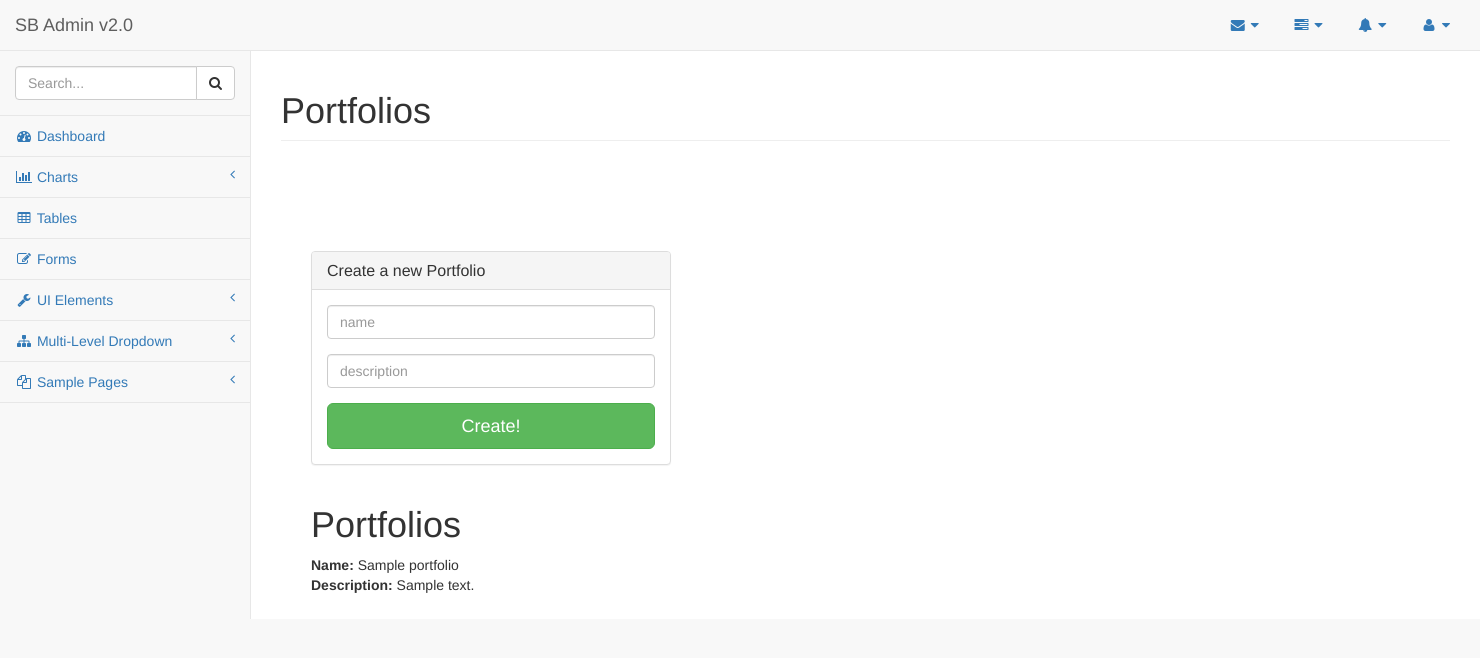
After one commit to asarchami/stock-movements, a Flask app: page /portfolios in a window 1480 px wide. The commit adds this page. Shown: the top 658 px of the page. Run offline with Flask 2, Linux system fonts and the light colour scheme; a user stored in the database is signed in; tables that the repository leaves empty hold one stand-in row (values such as "Sample post"); some libraries are stand-ins or nearby versions.

Commit message:
created simple portfolio

```diff
--- a/project/home/forms.py
+++ b/project/home/forms.py
@@ -1,11 +1,22 @@
+"""Forms for home."""
 from flask_wtf import FlaskForm
-from wtforms import TextField, PasswordField
-from wtforms.validators import DataRequired, Length, Email, EqualTo
+from wtforms import TextField
+from wtforms.validators import DataRequired, Length
 
 
 class MessageForm(FlaskForm):
-    """Login Form"""
+    """Login Form."""
+
     title = TextField('Title', validators=[DataRequired()])
     description = TextField('Description',
                             validators=[DataRequired(),
                                         Length(min=6, max=140)])
+
+
+class PortfolioForm(FlaskForm):
+    """Portfolio form."""
+
+    name = TextField('Name', validators=[DataRequired()])
+    description = TextField('Description',
+                            validators=[DataRequired(),
+                                        Length(min=6, max=140)])
--- a/project/home/templates/index.html
+++ b/project/home/templates/index.html
@@ -1,6 +1,6 @@
 {% extends 'base.html' %}
+{% block page_title %}Blog{% endblock %}
 {% block content %}
-  <h1>Welcome to Flask!</h1>
   <br />
   <p>Click <a href="/logout">here</a> to logout.</p>
   <!-- post form -->
--- /dev/null
+++ b/project/home/templates/portfolios.html
@@ -0,0 +1,50 @@
+{% extends 'base.html' %}
+{% block page_title %}Portfolios{% endblock %}
+{% block content %}
+  <!-- post form -->
+  <div class="container">
+    <div class="row">
+      <div class="col-md-4">
+        <div class="login-panel panel panel-default">
+          <div class="panel-heading">
+            <h3 class="panel-title">Create a new Portfolio</h3>
+          </div>
+          <div class="panel-body">
+            <form class="form-signin" role="form" action="" method="post">
+              <fieldset>
+                {{ form.csrf_token }}
+                <div class="form-group{{ ' has-error' if form.name.errors else '' }}">
+                  {{ form.name(placeholder='name', class_='form-control') }}
+                  <span class="error">
+                    {% if form.name.errors %}
+                    {% for error in form.name.errors %}
+                    <label class="control-label" for="name">{{ error }}</label>
+                    {% endfor %}
+                    {% endif %}
+                  </span>
+                </div>
+                <div class="form-group{{ ' has-error' if form.description.errors else '' }}">
+                  {{ form.description(placeholder='description', class_='form-control') }}
+                  <span class="error">
+                    {% if form.description.errors %}
+                    {% for error in form.description.errors %}
+                    <label class="control-label" for="description">{{ error }}</label>
+                    {% endfor %}
+                    {% endif %}
+                  </span>
+                </div>
+                <button class="btn btn-lg btn-success btn-block" type="submit">Create!</button>
+              </fieldset>
+            </form>
+          </div>
+        </div>
+      </div>
+    </div>
+    <h1>Portfolios</h1>
+    {% for portfolio in portfolios %}
+      <strong>Name:</strong> {{ portfolio.name }} <br />
+      <strong>Description:</strong> {{ portfolio.description }} <br />
+      <br />
+    {% endfor %}
+  </div>
+{% endblock %}
--- a/project/home/views.py
+++ b/project/home/views.py
@@ -1,9 +1,10 @@
+"""Default view."""
 ########################
 #        imports       #
 ########################
-from project import app, db  # pragma: no cover
-from project.models import BlogPost  # pragma: no cover
-from forms import MessageForm  # pragma: no cover
+from project import db  # pragma: no cover
+from project.models import BlogPost, Portfolio  # pragma: no cover
+from forms import MessageForm, PortfolioForm  # pragma: no cover
 from flask import render_template, Blueprint, flash, url_for, \
     redirect, request  # pragma: no cover
 from flask_login import login_required, current_user  # pragma: no cover
@@ -26,6 +27,7 @@ home_blueprint = Blueprint(
 @home_blueprint.route('/', methods=['GET', 'POST'])
 @login_required
 def home():
+    """Home Page."""
     error = None
     form = MessageForm(request.form)
     if form.validate_on_submit():
@@ -47,4 +49,28 @@ def home():
 
 @home_blueprint.route('/welcome')
 def welcome():
+    """Welcome page."""
     return render_template('welcome.html')
+
+
+@home_blueprint.route('/portfolios', methods=['GET', 'POST'])
+@login_required
+def portfolios():
+    """Portfolios."""
+    error = None
+    form = PortfolioForm(request.form)
+    if form.validate_on_submit():
+        new_portfolio = Portfolio(
+            form.name.data,
+            form.description.data,
+            current_user.id
+        )
+        db.session.add(new_portfolio)
+        db.session.commit()
+        flash('New portfolio created')
+        return redirect(url_for('home.portfolios'))
+    else:
+        portfolios = db.session.query(Portfolio).all()
+        return render_template(
+            'portfolios.html', portfolios=portfolios, form=form, error=error
+        )
--- a/project/templates/base.html
+++ b/project/templates/base.html
@@ -33,7 +33,7 @@
     <div id="page-wrapper">
       <div class="row">
         <div class="col-lg-12">
-          <h1 class="page-header">Dashboard</h1>
+          <h1 class="page-header">{% block page_title %}{% endblock %}</h1>
         </div>
         <!-- /.col-lg-12 -->
       </div>
```
Also changed, not shown: migrations/versions/6ad22e7fe839_.py (added, +28 -0 lines), migrations/versions/a2ecc884e6ce_.py (added, +34 -0 lines), project/models.py (+32 -9 lines).
